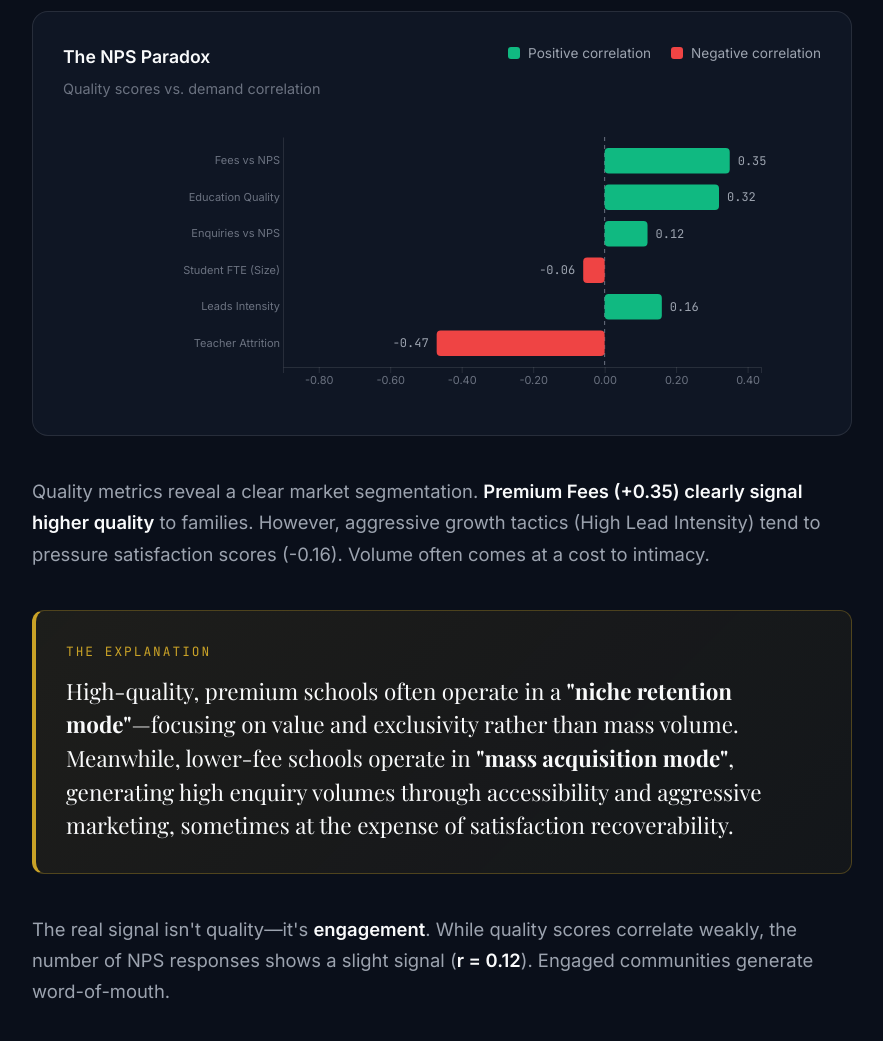
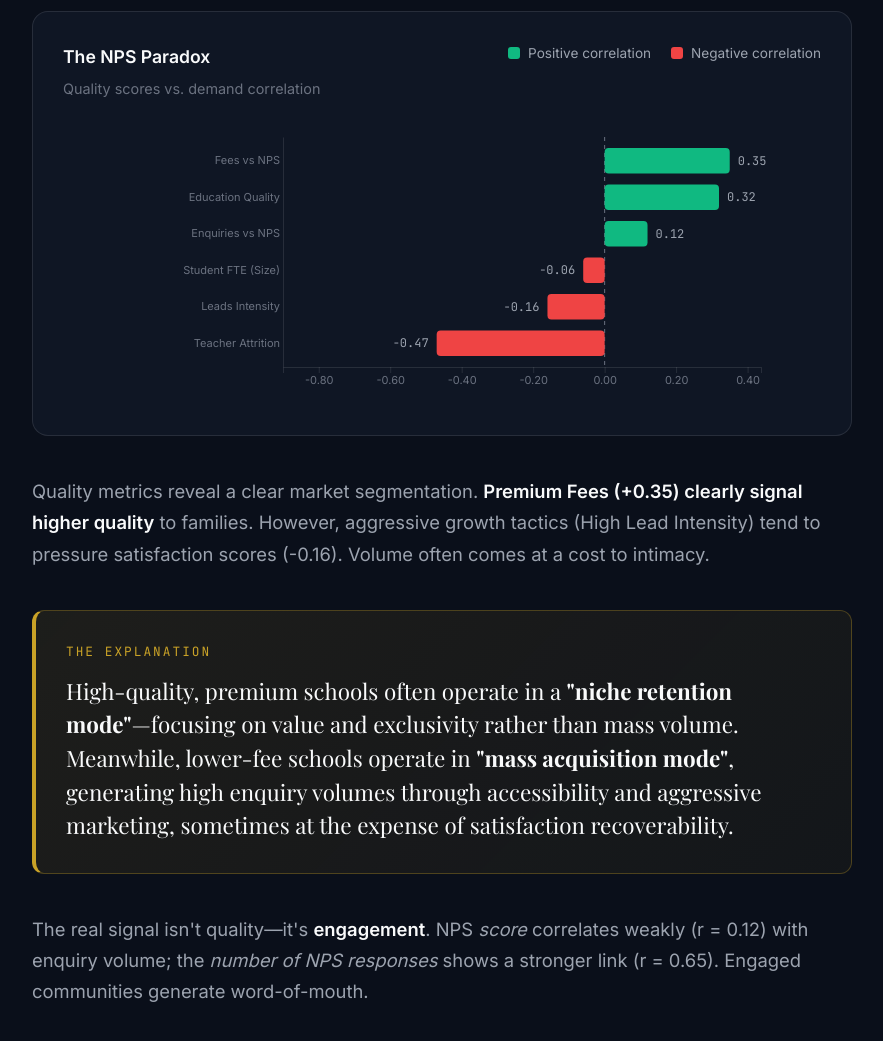
Before and after one commit to pavankumart18/school-level-data-analysis, a plain HTML site: page index.html in a window 1280 px wide. Shown: the part 5260-6301 px from the top of the page, without its empty margins (198-1081 px from the left). Drawn offline with nearby package versions, Linux system fonts and the light colour scheme; a web font is replaced by a local one.

Commit message:
coorected some data

```diff
--- a/index.html
+++ b/index.html
@@ -1126,9 +1126,7 @@
         </div>
 
         <p class="prose fade-in">
-            The real signal isn't quality—it's <strong>engagement</strong>. While quality scores correlate
-            weakly, the number of NPS responses shows a slight signal (<strong>r = 0.12</strong>).
-            Engaged communities generate word-of-mouth.
+            The real signal isn't quality—it's <strong>engagement</strong>. NPS <em>score</em> correlates weakly (r = 0.12) with enquiry volume; the <em>number of NPS responses</em> shows a stronger link (r = 0.65). Engaged communities generate word-of-mouth.
         </p>
     </section>
 
@@ -1759,7 +1757,7 @@ print("Analysis Complete. Top 3 Levers identified.")
             { name: "Education Quality", r: 0.32 },
             { name: "Enquiries vs NPS", r: 0.12 },
             { name: "Student FTE (Size)", r: -0.06 },
-            { name: "Leads Intensity", r: 0.16 },
+            { name: "Leads Intensity", r: -0.16 },
             { name: "Teacher Attrition", r: -0.47 }
         ];
         const channelsData = [
```
